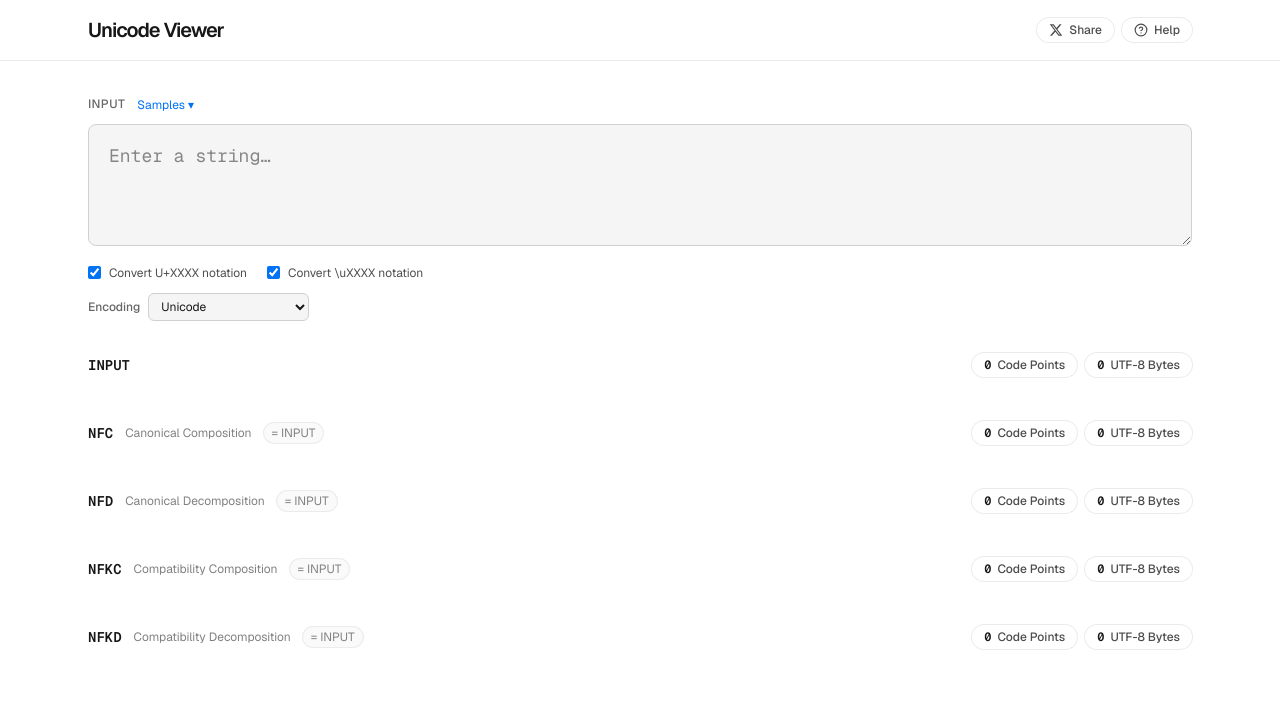
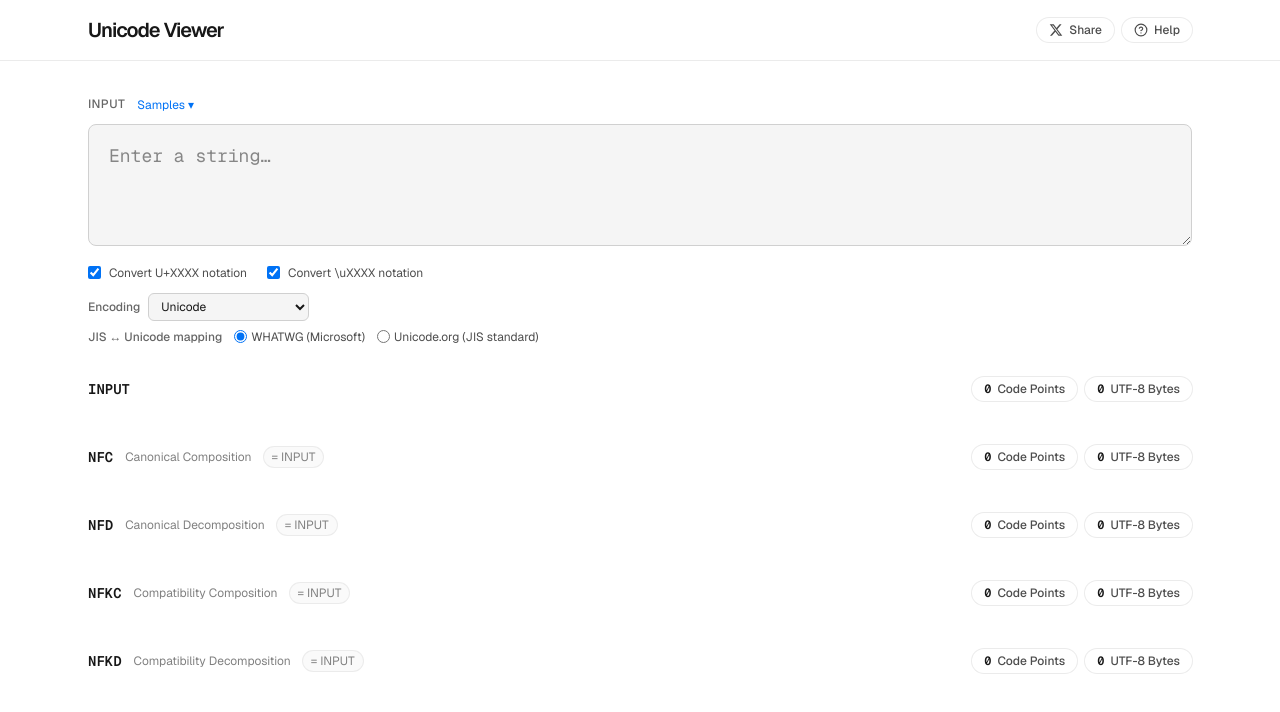
Before and after one commit to tomohisaota/unicode-viewer, a Next.js app: page / in a window 1280 px wide. Shown: the top 712 px of the page. Built offline with nearby package versions, Linux system fonts and the light colour scheme.

Commit message:
Always show JIS mapping variant toggle and add wave dash sample
The radio buttons now display regardless of encoding selection since
the detail panel always includes JIS-based encoding rows.

Co-Authored-By: Claude Opus 4.6 (1M context) <noreply@anthropic.com>

```diff
--- a/src/app/components/UnicodeViewer.tsx
+++ b/src/app/components/UnicodeViewer.tsx
@@ -248,8 +248,7 @@ export default function UnicodeViewer() {
         </select>
       </div>
 
-      {/* Mapping variant selector (visible only for JIS-based encodings) */}
-      {encodingMode !== "unicode" && encodingMode !== "ascii" && encodingMode !== "latin1" && encodingMode !== "cp932" && (
+      {/* Mapping variant selector — affects JIS-based encoding rows in detail panel */}
       <div className="mt-2 flex items-center gap-3">
         <span
           className="text-xs font-medium"
@@ -276,7 +275,6 @@ export default function UnicodeViewer() {
           </label>
         ))}
       </div>
-      )}
 
       {/* All sections */}
       <div className="mt-8 flex flex-col gap-8">
```
Lines whose indentation alone changed are shown as unchanged.
